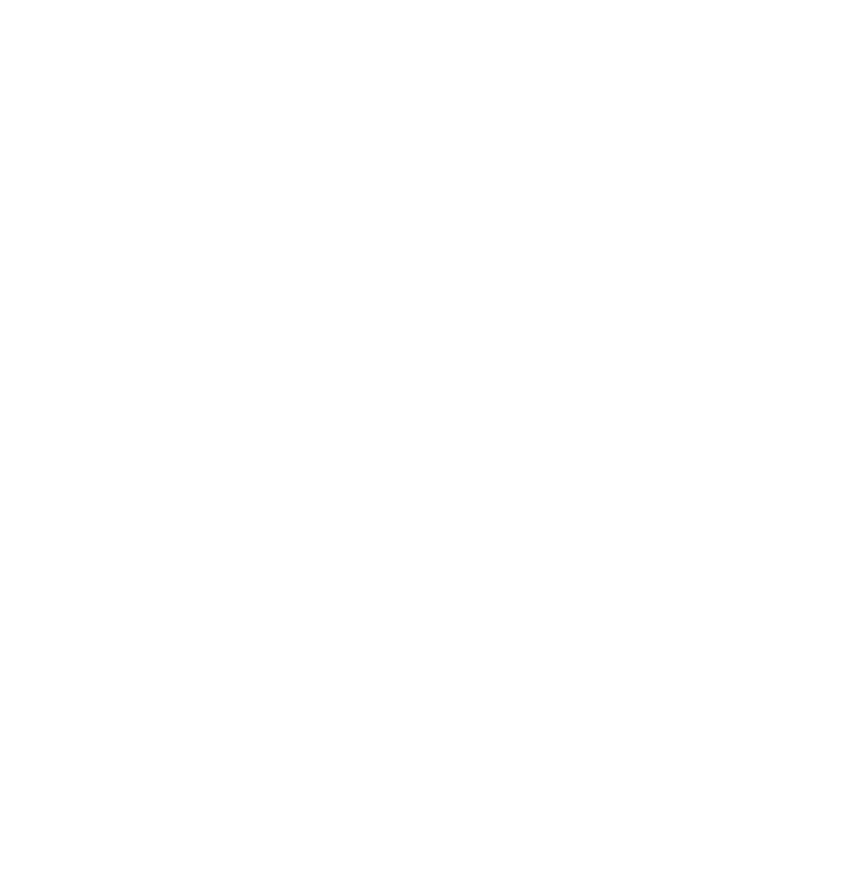
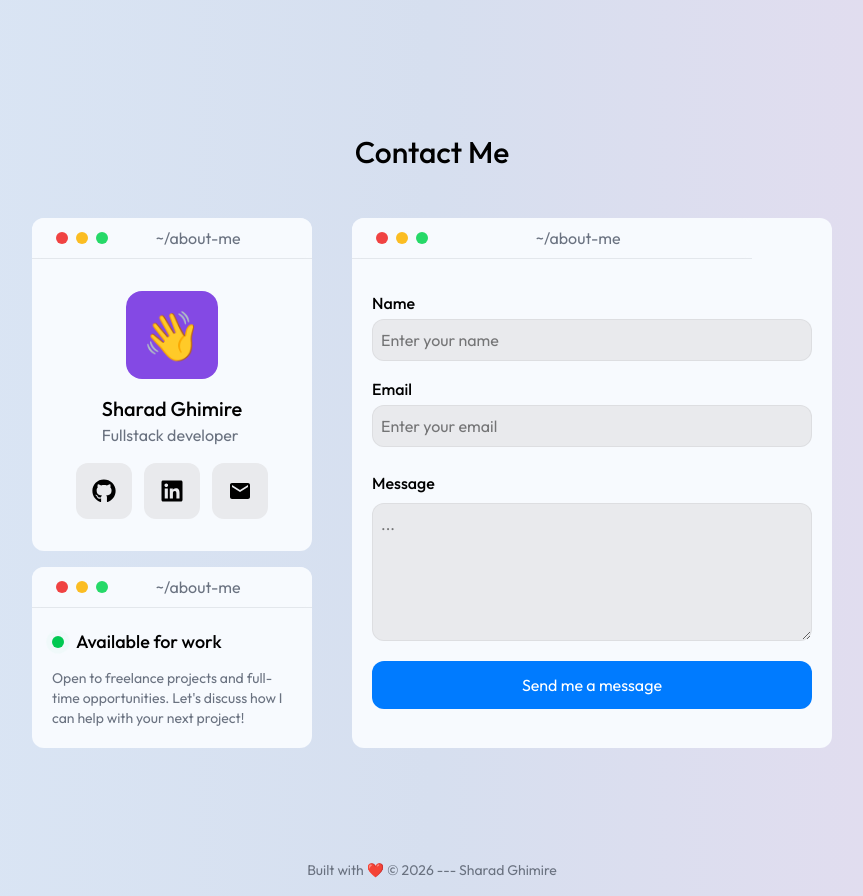
Before and after one commit to Sharad10-10/Portfolio-Sharad, a Next.js app: page / in a window 1280 px wide. Shown: the part 4020-4916 px from the top of the page, without its empty margins (208-1071 px from the left). Before the commit the page ends 3994 px from the top, so only its background shows below. Built offline with nearby package versions, Linux system fonts and the light colour scheme.

Commit message:
Contact section complete with complete contact route to get contact info from the form

```diff
--- /dev/null
+++ b/app/api/contact/route.js
@@ -0,0 +1,45 @@
+import { NextResponse } from "next/server"
+import { Resend } from "resend"
+
+export const POST = async(req)=> {
+    const {userName, email, message} = await req.json()
+    const resend = new Resend(process.env.RESEND_API_KEY)
+
+    try{
+        const data = await resend.emails.send({
+            from: "Portfolio contact <onboarding@resend.dev>",
+            to: process.env.MY_EMAIL,
+            replyTo: email,
+            subject: `Portfolio contact from ${userName}`,
+            html: `
+                 <div style="font-family: Arial, sans-serif; max-width: 600px; margin: 0 auto;">
+                    <h2 style="color: #007BFF;">New Contact Form Submission 📬</h2>
+                    <div style="background-color: #f5f5f5; padding: 20px; border-radius: 10px; margin: 20px 0;">
+                        <p><strong>Name:</strong> ${userName}</p>
+                        <p><strong>Email:</strong> ${email}</p>
+                        <p><strong>Message:</strong></p>
+                        <div style="background-color: white; padding: 15px; border-radius: 5px; margin-top: 10px;">
+                            ${message.replace(/\n/g, '<br>')}
+                        </div>
+                    </div>
+                    <p style="color: #6A7280; font-size: 12px;">
+                        This message was sent from your portfolio contact form.
+                    </p>
+                </div>`
+        })
+
+        return NextResponse.json({
+            success: true,
+            message: "Email sent successfully...",
+            data
+        },{status:200})
+    }
+
+    catch(error) {
+        return NextResponse.json({
+            success: false,
+            message: "Failed to send the email",
+            error
+        }, {status: 500})
+    }
+}
--- a/app/page.js
+++ b/app/page.js
@@ -1,3 +1,4 @@
+import ContactMe from '@/components/ContactMe/ContactMe'
 import ExperienceSection from '@/components/ExperienceSection/ExperienceSection'
 import Header from '@/components/Header/Header'
 import Introduction from '@/components/Introduction/Introduction'
@@ -13,6 +14,7 @@
       <ProjectSection />
       <ExperienceSection />
       <SkillsSection />
+      <ContactMe />
     </div>
   )
 }
--- a/components/ContactMe/ContactMe.jsx
+++ b/components/ContactMe/ContactMe.jsx
@@ -0,0 +1,136 @@
+"use client"
+import React, { useState } from 'react'
+import MenuBar from '../MenuBar/MenuBar';
+import { FaGithub, FaLinkedin } from 'react-icons/fa';
+import { MdEmail } from 'react-icons/md';
+import Link from 'next/link';
+
+
+const ContactMe = () => {
+      const backgroundColor =
+    "bg-gradient-to-r from-[#DBE7F6] via-[#D6DFEF] to-[#E6DCEF] p-4";
+
+
+    const [formData, setFormData] = useState({
+        userName: "",
+        email: "",
+        message: ""
+    })
+
+    const [isSubmitting, setIsSubmitting] = useState(false);
+
+
+    const handleInputChange = (e)=> {
+        const {name, value} = e.target
+        setFormData({
+            ...formData,
+            [name] : value
+        })
+    }
+
+    console.log("form data", formData);
+
+    const handleSubmit = async(e)=> {
+        e.preventDefault()
+        setIsSubmitting(true)
+
+
+     if(!formData.userName || !formData.email || !formData.message){
+       return
+     }
+
+     try {
+        const data = await fetch("/api/contact", {
+            method: "POST",
+            headers: {
+                "Content-Type" : "application/json"
+            },
+            body: JSON.stringify(formData)
+        })
+        const result = await data.json()
+        setFormData({userName: "", email: "", message: ""})
+        setIsSubmitting(false)
+     }
+     catch(error) {
+        console.log(error);
+     }
+    }
+
+  return (
+    <div className={`${backgroundColor} pt-40 flex flex-col items-center justify-center`}>
+       <div>
+          <h1 className='text-3xl font-medium text-center'>Contact Me</h1>
+       </div>
+
+       <div className='flex gap-10 justify-center flex-wrap max-w-300 w-full py-12'>
+           <div className='flex flex-col gap-4'>
+                 <div className='bg-[#F7FAFE] rounded-xl max-w-70'>
+
+                    <MenuBar />
+
+                    <div className='p-8 flex flex-col justify-center items-center gap-4'>
+                        <div className='h-22 w-23 bg-[#8449E4] rounded-2xl text-5xl flex items-center justify-center'>👋</div>
+                        <div>
+                            <h1 className='text-xl font-medium'>Sharad Ghimire</h1>
+                            <h2 className='text-md text-[#6A7280]'>Fullstack developer</h2>
+                        </div>
+                        <div className='flex items-center justify-center gap-3 text-2xl'>
+                            <Link href={''} className='cursor-pointer p-4 bg-[#E9EAED] rounded-xl hover:scale-105 transition-all duration-300'><FaGithub /></Link>
+                            <Link href={''} className='cursor-pointer p-4 bg-[#E9EAED] rounded-xl hover:scale-105 transition-all duration-300'><FaLinkedin /></Link>
+                            <Link href={''} className='cursor-pointer p-4 bg-[#E9EAED] rounded-xl hover:scale-105 transition-all duration-300'><MdEmail /></Link>
+                        </div>
+                    </div>
+                </div>
+
+                <div className=' bg-[#F7FAFE] rounded-xl flex flex-col max-w-70'>
+                    <MenuBar />
+                    <div className='flex flex-col p-5 gap-3'>
+                         <div className="relative flex items-center gap-3">
+                            <div className="w-3 h-3 rounded-full bg-green-500" />
+                            <div className="absolute w-3 h-3 rounded-full bg-green-400 animate-ping opacity-75" />
+                            <h1 className='font-medium text-lg'>Available for work</h1>
+                        </div>
+
+                        <p className='text-sm text-[#6A7280]'>Open to freelance projects and full-time opportunities. Let's discuss how I can help with your next project!</p>
+
+                    </div>
+                </div>
+           </div>
+
+
+           <div className='bg-[#F7FAFE] rounded-xl max-w-120 w-full'>
+                <MenuBar />
+                <form className='py-8 px-5'>
+                    <div className='flex flex-col gap-4'>
+                        <div className='flex flex-col gap-1'>
+                            <label className='block font-medium' htmlFor="userName">Name</label>
+                            <input onChange={handleInputChange} className='border border-black/5 focus:border-[#6A53E9] focus:ring-1 focus:ring-[#6A53E9]  focus:outline-none rounded-xl p-2 bg-[#E9EAED]' type="text" name='userName' id='userName' placeholder='Enter your name' required/>
+                        </div>
+
+                        <div className='flex flex-col gap-1'>
+                            <label className='block font-medium' htmlFor="email">Email</label>
+                            <input onChange={handleInputChange} className='border border-black/5 focus:border-[#6A53E9] focus:ring-1 focus:ring-[#6A53E9] focus:outline-none rounded-xl p-2 bg-[#E9EAED]' type="email" name='email' id='email' placeholder='Enter your email' required  />
+                        </div>
+                    </div>
+
+                    <div className='flex flex-col pt-6 gap-2'>
+                        <label className='font-medium' htmlFor="message">Message</label>
+                        <textarea onChange={handleInputChange} className='border border-black/5 focus:border-[#6A53E9] focus:ring-1 focus:ring-[#6A53E9]  focus:outline-none rounded-xl p-2 bg-[#E9EAED]' rows={5} name="message" id="message" placeholder='...'></textarea>
+                    </div>
+
+                    <div className='pt-5'>
+                        <button onClick={handleSubmit} className='w-full bg-[#007BFF] text-white rounded-xl py-3 cursor-pointer'>{isSubmitting ?"Submitting...Please Wait" : "Send me a message"}</button>
+                    </div>
+                </form>
+           </div>
+       </div>
+
+        <div className="mt-16 text-center text-sm text-[#6A7280]">
+          <p>Built with ❤️ © {new Date().getFullYear()} --- Sharad Ghimire </p>
+        </div>
+
+    </div>
+  )
+}
+
+export default ContactMe
--- a/components/Introduction/Introduction.jsx
+++ b/components/Introduction/Introduction.jsx
@@ -48,8 +48,8 @@
                   <MdEventNote className="text-black" /> 2+ years experience
                 </h3>
                 <div className="flex gap-4 items-center justify-center text-center">
-                  <Link className="flex items-center gap-1" href={'https://github.com/Sharad10-10'}> <span><FaLinkedin /></span> Linkedin</Link>
-                  <Link className="flex items-center gap-1" href={'https://github.com/Sharad10-10'}> <span><FaGithub /></span> Github</Link>
+                  <Link className="flex items-center gap-1 hover:scale-105 transition-all duration-300" href={'https://github.com/Sharad10-10'}> <span><FaLinkedin /></span> Linkedin</Link>
+                  <Link className="flex items-center gap-1 hover:scale-105 transition-all duration-300" href={'https://github.com/Sharad10-10'}> <span><FaGithub /></span> Github</Link>
                 </div>
               </div>
 
@@ -64,10 +64,10 @@
               </div>
 
               <div className="flex gap-4">
-                <button className="px-4 py-2 text-white bg-[#007BFF] rounded-lg hover:scale-105 transition-all cursor-pointer">
+                <button className="px-4 py-2 text-white bg-[#007BFF] rounded-lg hover:scale-105 transition-all duration-300 cursor-pointer">
                   Get in Touch
                 </button>
-                <button className="px-4 py-2 bg-[#E9EAED] rounded-lg hover:scale-105 transition-all cursor-pointer">
+                <button className="px-4 py-2 bg-[#E9EAED] rounded-lg hover:scale-105 transition-all duration-300 cursor-pointer">
                   View my work
                 </button>
               </div>
--- /dev/null
+++ b/components/MenuBar/MenuBar.jsx
@@ -0,0 +1,24 @@
+import React from 'react'
+
+const MenuBar = () => {
+  return (
+    <div className="bg-[#F7FAFE] max-w-100 rounded-xl">
+          <div className="flex items-center p-2 px-6 border-b border-gray-700/10">
+            <div className="flex gap-2">
+              {/* colors */}
+              <div className="h-3 w-3 bg-[#F04242] rounded-full hover:scale-110 transition-all"></div>
+              <div className="h-3 w-3 bg-[#FBBD23] rounded-full hover:scale-110 transition-all"></div>
+              <div className="h-3 w-3 bg-[#26D968] rounded-full hover:scale-110 transition-all"></div>
+            </div>
+
+            <div className="text-center text-[#6A7280] flex-1">
+              {/*about me  */}
+              ~/about-me
+            </div>
+          </div>
+
+    </div>
+  )
+}
+
+export default MenuBar
--- a/package.json
+++ b/package.json
@@ -12,7 +12,8 @@
     "next": "16.1.1",
     "react": "19.2.3",
     "react-dom": "19.2.3",
-    "react-icons": "^5.5.0"
+    "react-icons": "^5.5.0",
+    "resend": "^6.6.0"
   },
   "devDependencies": {
     "@tailwindcss/postcss": "^4",
```
Also changed, not shown: 1 other file (tests, documents, lock files or other folders).
